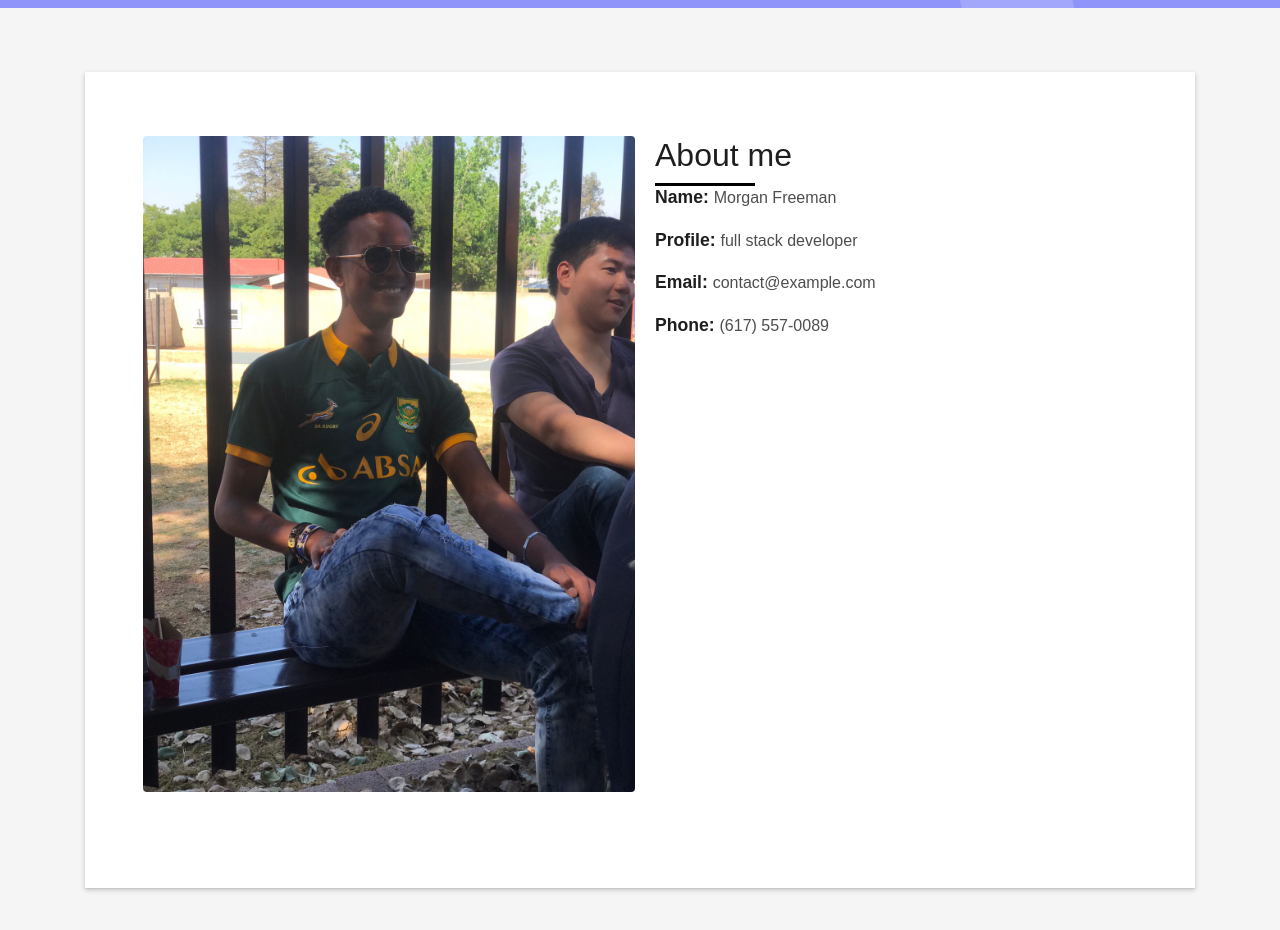
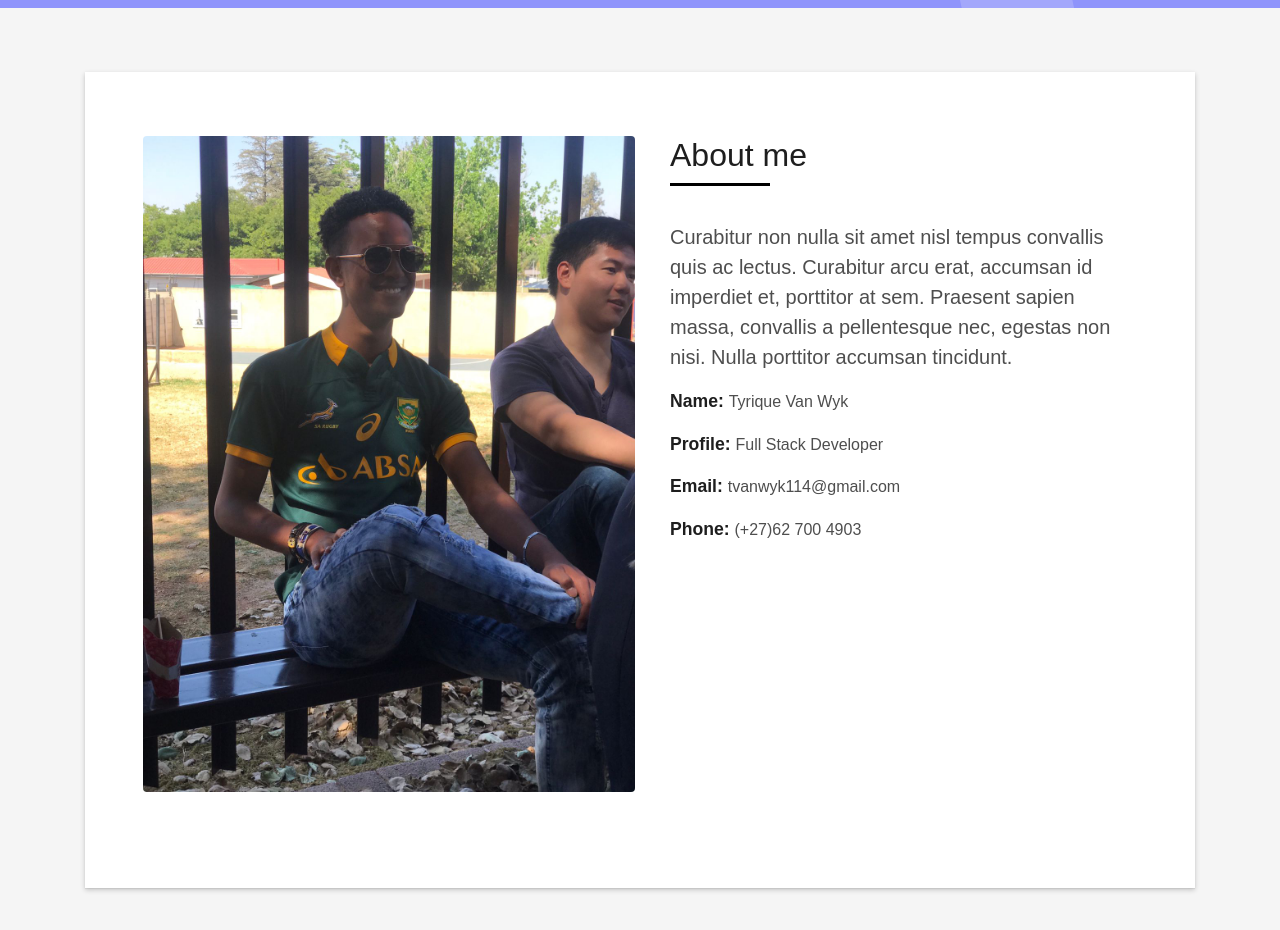
Before and after one commit to TyriqueVanwyk/Portfolio, a plain HTML site: page index.html in a window 1280 px wide. Shown: the part 792-1722 px from the top of the page. Drawn offline with Linux system fonts and the light colour scheme.

Commit message:
Added about me

```diff
--- a/css/style.css
+++ b/css/style.css
@@ -470,6 +470,10 @@ code {
 #about{
     z-index: 2;
 }
+
+.about-me{
+  padding: 30px;
+}
 .about-mf .box-shadow-full {
   padding-top: 4rem;
   padding-bottom: 4rem;
@@ -498,6 +502,7 @@ code {
   height: .7rem;
   background-color: black;
 }
+
 
 /*======================================
 //--//-->   SERVICES
--- a/index.html
+++ b/index.html
@@ -134,17 +134,23 @@
                 </div>
               <div class="col-md-6">
                 <div class="row">
-                  <div class="col-sm-6 col-md-7">
-                    <div class="about-info">
-                    <h3 class="title-left">
-                      About me
-                    </h3>
-                    <div class = "details">
-
-                      <p><span class="title-s">Name: </span> <span>Morgan Freeman</span></p>
-                      <p><span class="title-s">Profile: </span> <span>full stack developer</span></p>
-                      <p><span class="title-s">Email: </span> <span>contact@example.com</span></p>
-                      <p><span class="title-s">Phone: </span> <span>(617) 557-0089</span></p>
+                    <div class="about-me pt-4 pt-md-0">
+                      <div class="title-box-2">
+                        <h5 class="title-left">
+                          About me
+                        </h5>
+                      </div>
+                      <p class="lead">
+                        Curabitur non nulla sit amet nisl tempus convallis quis ac lectus. Curabitur arcu erat, accumsan id
+                        imperdiet et, porttitor
+                        at sem. Praesent sapien massa, convallis a pellentesque nec, egestas non nisi. Nulla
+                        porttitor accumsan tincidunt.
+                      </p>
+                        <p><span class="title-s">Name: </span> <span>Tyrique Van Wyk</span></p>
+                        <p><span class="title-s">Profile: </span> <span>Full Stack Developer</span></p>
+                        <p><span class="title-s">Email: </span> <span>tvanwyk114@gmail.com</span></p>
+                        <p><span class="title-s">Phone: </span> <span>(+27)62 700 4903</span></p>
+                    </div>
                     </div>
                     </div>
                   </div>
```
